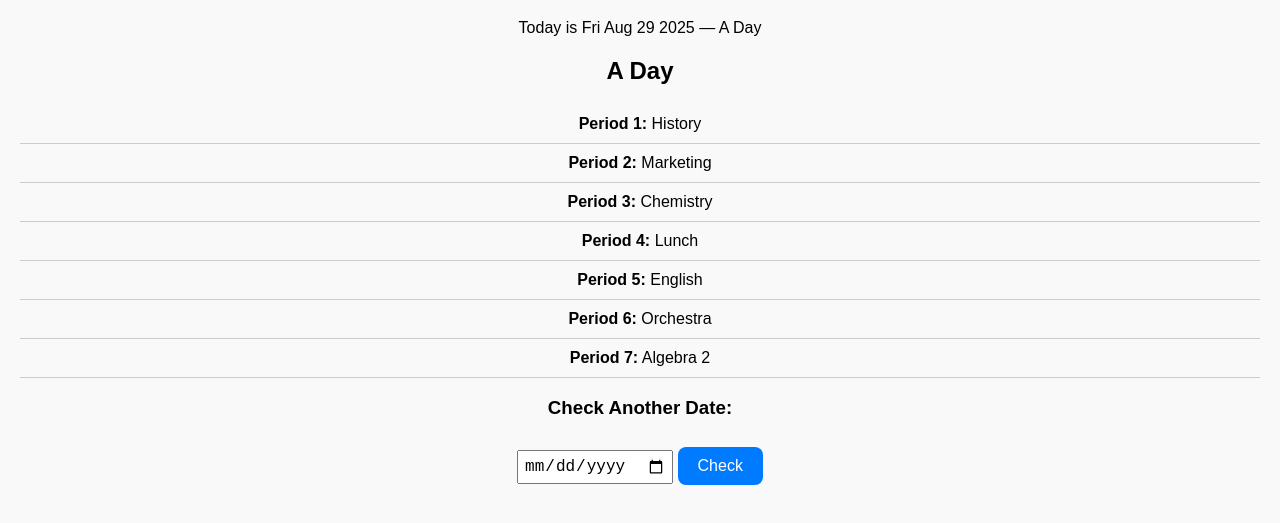
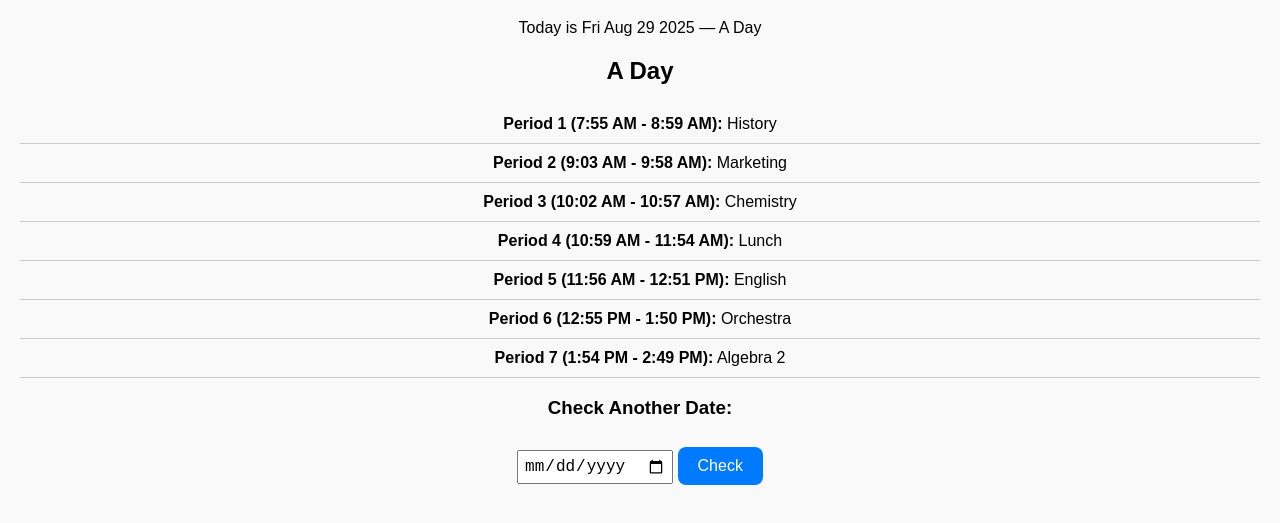
Before and after one commit to ethanpeterco3-pixel/my-app, a plain HTML site: page index.html in a window 1280 px wide. Shown: the part 61-584 px from the top of the page. Drawn offline with Linux system fonts and the light colour scheme.

Commit message:
Update index.html

```diff
--- a/index.html
+++ b/index.html
@@ -44,28 +44,35 @@
       "D": ["Marketing", "Chemistry", "PE", "Lunch", "Orchestra", "Algebra 2", "Spanish"]
     };
 
+    // 🔹 Period times
+    const periodTimes = [
+      "7:55 AM - 8:59 AM",
+      "9:03 AM - 9:58 AM",
+      "10:02 AM - 10:57 AM",
+      "10:59 AM - 11:54 AM",
+      "11:56 AM - 12:51 PM",
+      "12:55 PM - 1:50 PM",
+      "1:54 PM - 2:49 PM"
+    ];
+
     // 🔹 Rotation: A → B → C → D → A ... (weekdays only)
     const dayTypes = ["A", "B", "C", "D"];
     const startDate = new Date("2025-09-04"); // First day of school is an A day
 
-    // Helper: check if a date is a weekend
     function isWeekend(date) {
-      const day = date.getDay(); // 0 = Sunday, 6 = Saturday
-      return day === 0 || day === 6;
+      const day = date.getDay();
+      return day === 0 || day === 6; // Sunday or Saturday
     }
 
-    // Get the day type by counting only weekdays
     function getDayType(date) {
       let d = new Date(startDate);
       let index = 0; // Start at "A"
-
       while (d < date) {
-        d.setDate(d.getDate() + 1); // go to next day
-        if (!isWeekend(d)) { // only count weekdays
+        d.setDate(d.getDate() + 1);
+        if (!isWeekend(d)) {
           index = (index + 1) % dayTypes.length;
         }
       }
-
       return dayTypes[index];
     }
 
@@ -74,7 +81,7 @@
       const scheduleList = schedules[dayType];
       let html = `<h2>${dayType} Day</h2>`;
       scheduleList.forEach((subject, i) => {
-        html += `<div class="period"><b>Period ${i+1}:</b> ${subject}</div>`;
+        html += `<div class="period"><b>Period ${i+1} (${periodTimes[i]}):</b> ${subject}</div>`;
       });
       document.getElementById(elementId).innerHTML = html;
       return dayType;
```
